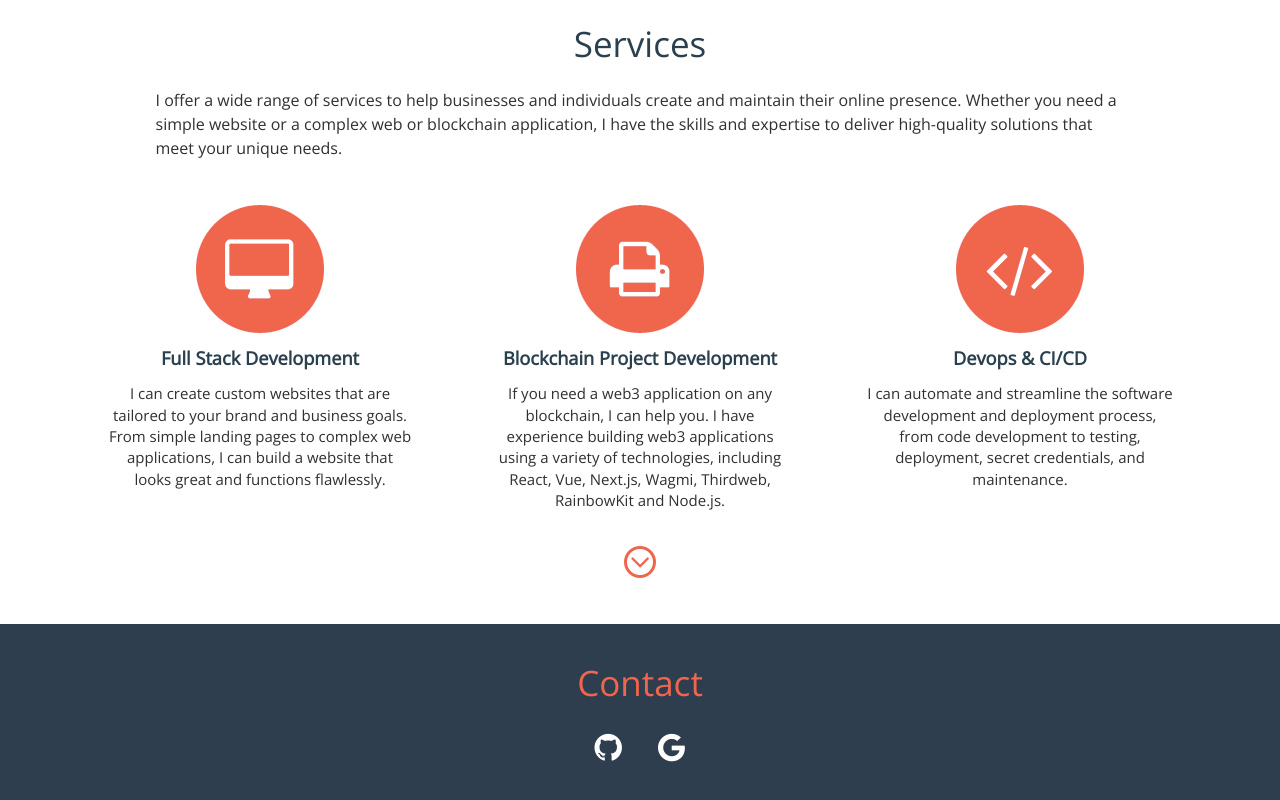
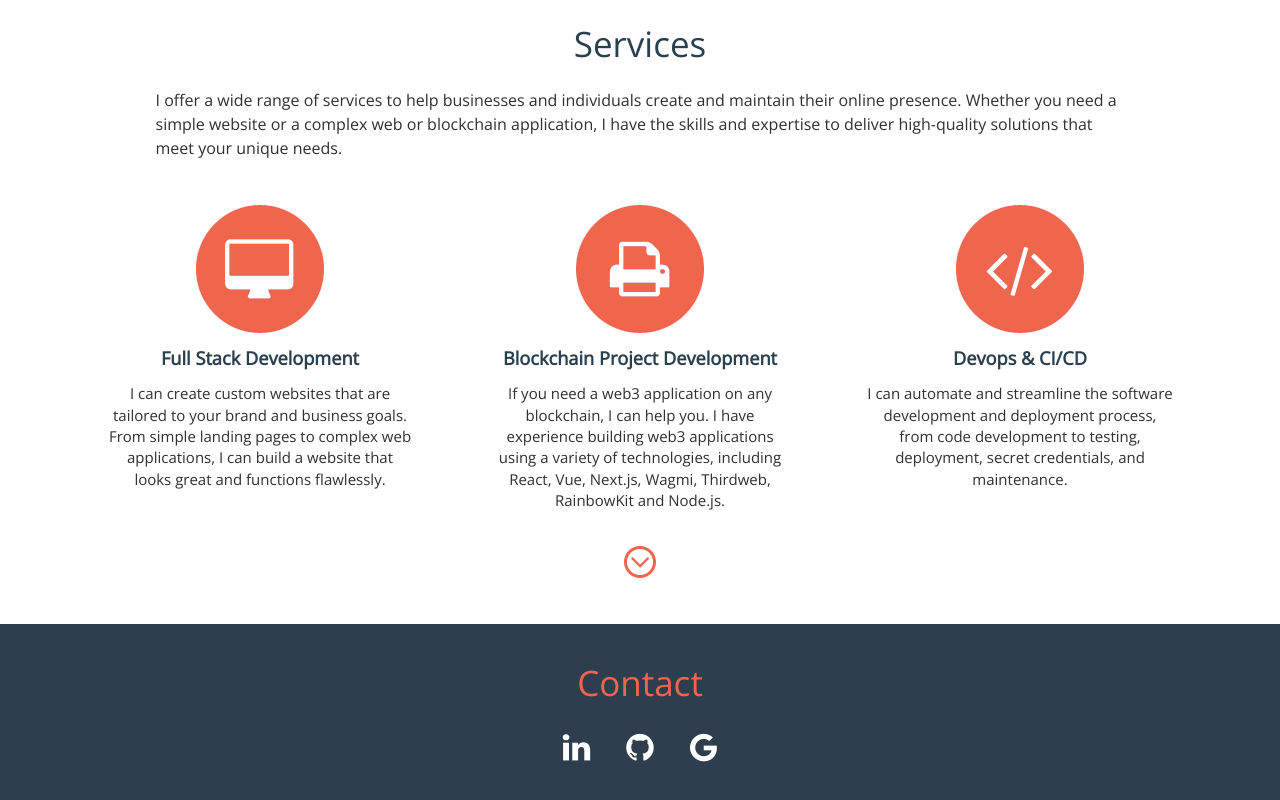
Before and after one commit to mmesser-rr/mmesser-rr.github.io, a plain HTML site: page index.html in a window 1280 px wide. Shown: the part 2590-3390 px from the top of the page. Drawn offline with nearby package versions, Linux system fonts and the light colour scheme.

Commit message:
feat: update linkedin link

```diff
--- a/index.html
+++ b/index.html
@@ -385,9 +385,9 @@ Author URL: http://templatestock.co
 				<h3>contact</h3>
 			</div>
 			<div class="social-icon">
-				<!-- <a href="https://www.linkedin.com/in/michael-messer-ba1384244/" target="_blank">
+				<a href="https://www.linkedin.com/in/michael-m-7a4359130/" target="_blank">
 					<i class="fa fa-linkedin" style="font-size: 32px; color: white;"></i>
-				</a> -->
+				</a>
 				<a href="https://github.com/mmesser-rr/" target="_blank">
 					<i class="fa fa-github" style="font-size: 32px; color: white;"></i>
 				</a>
```
